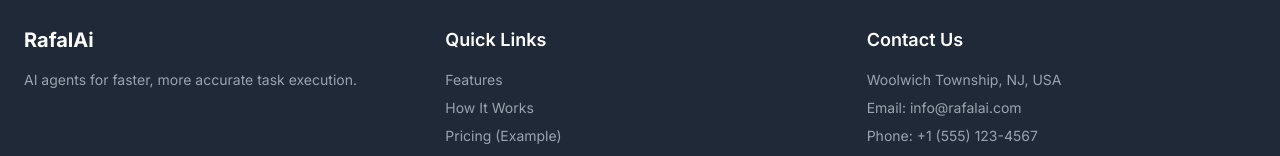
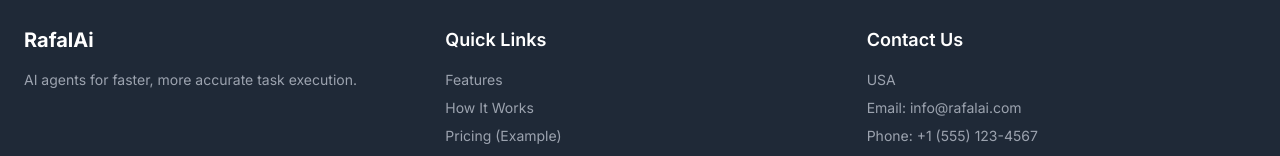
Before and after one commit to atosaramis/aiai, a plain HTML site: page index.html in a window 1280 px wide. Shown: the part 2004-2160 px from the top of the page. Drawn offline with nearby package versions, Linux system fonts and the light colour scheme.

Commit message:
Update index.html

```diff
--- a/index.html
+++ b/index.html
@@ -173,7 +173,7 @@
             </div>
             <div>
                 <h5 class="text-lg font-semibold text-white mb-4">Contact Us</h5>
-                 <p class="text-sm mb-2">Woolwich Township, NJ, USA</p>
+                 <p class="text-sm mb-2">USA</p>
                  <p class="text-sm mb-2">Email: <a href="mailto:info@rafalai.com" class="hover:text-white transition duration-300">info@rafalai.com</a></p>
                  <p class="text-sm">Phone: +1 (555) 123-4567</p> </div>
         </div>
```
